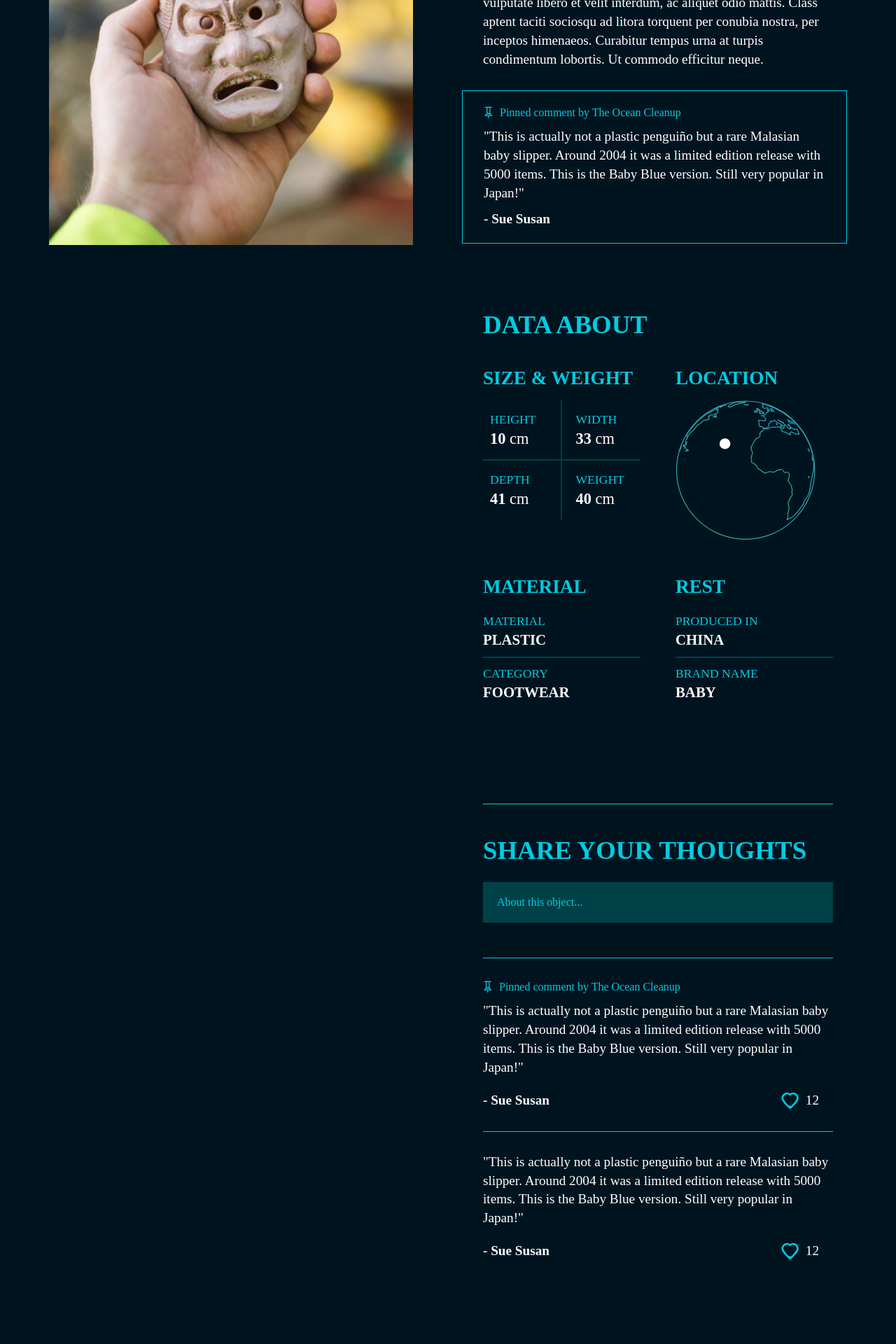
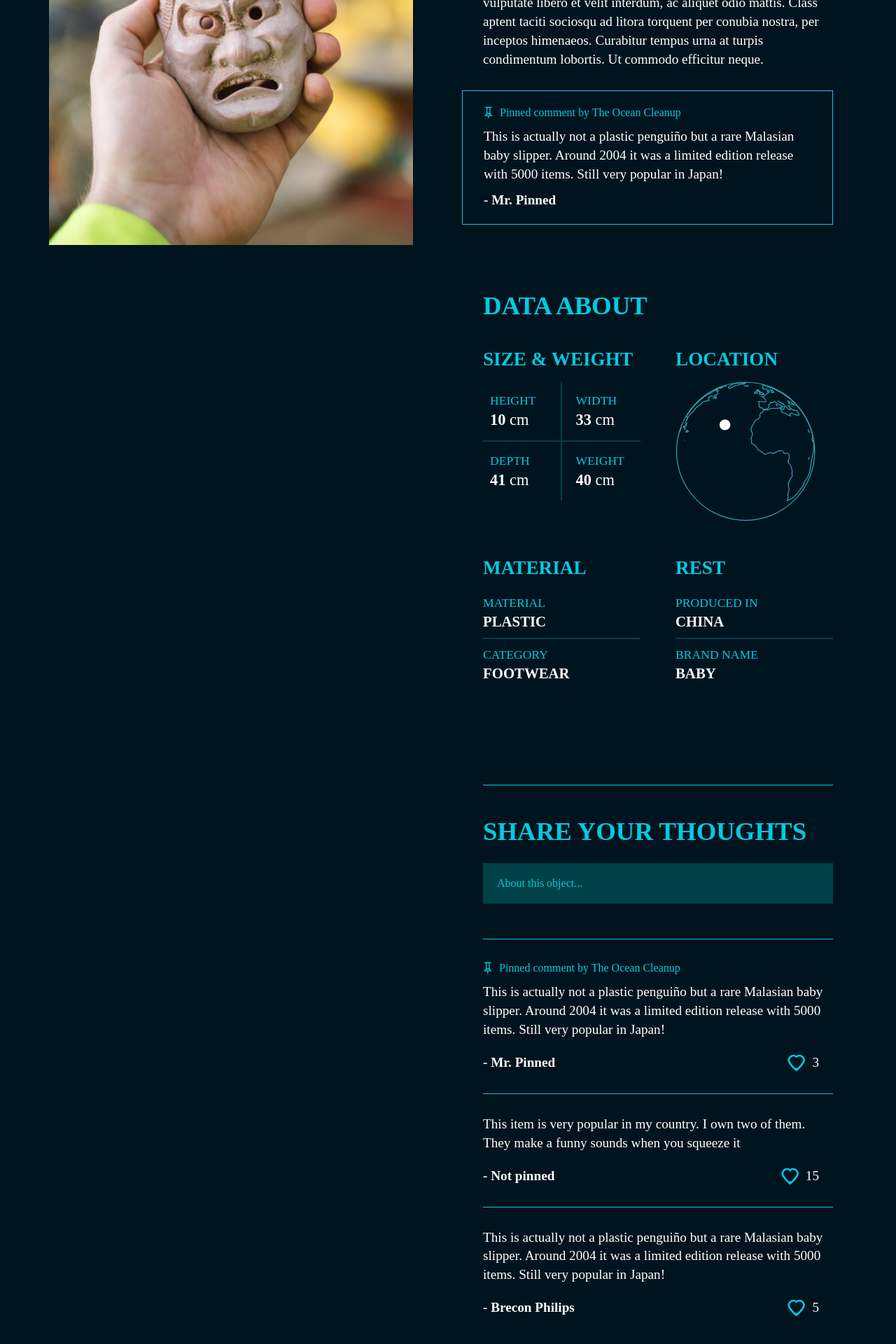
Before and after one commit to teunism/teunis-site, a React app: page /items/doll-head in a window 1280 px wide. Shown: the part 240-2160 px from the top of the page at 70% size. Built offline with nearby package versions, Linux system fonts and the light colour scheme; a web font is replaced by a local one.

Commit message:
Sort comments based on likes and pinned

```diff
--- a/src/components/Atoms/Comments/Comments.js
+++ b/src/components/Atoms/Comments/Comments.js
@@ -5,26 +5,49 @@ import PinIcon from "../../../img/pin.svg";
 
 import "./Comments.scss";
 
-const Comments = () => {
+const Comments = ({ allComments }) => {
+    const sortedComments = allComments.sort(sortComments);
+
+    function sortComments(commentA, commentB) {
+        const likesOfCommentA = commentA.likes ? commentA.likes : 0;
+        const likesOfCommentB = commentB.likes ? commentB.likes : 0;
+
+        if (commentA.pinned) {
+            return -1;
+        }
+        if (commentB.pinned) {
+            return 1;
+        }
+        if (likesOfCommentA < likesOfCommentB) {
+            return 1;
+        }
+        if (likesOfCommentA > likesOfCommentB) {
+            return -1;
+        }
+        return 0;
+    }
+
     return (
         <ol className="comments">
+            {sortedComments.map((comment) => (
                 <li className="comments__comment">
+                    {comment.pinned && (
                         <p className="comments__comment-supertitle">
-                    <img className="comments__pin-icon" src={PinIcon} alt="" />
+                            <img
+                                className="comments__pin-icon"
+                                src={PinIcon}
+                                alt=""
+                            />
                             Pinned comment by The Ocean Cleanup
                         </p>
+                    )}
 
                     <figure>
                         <blockquote className="comments__comment-content">
-                        <p>
-                            "This is actually not a plastic penguiño but a rare
-                            Malasian baby slipper. Around 2004 it was a limited
-                            edition release with 5000 items. This is the Baby
-                            Blue version. Still very popular in Japan!"
-                        </p>
+                            <p>{comment.content}</p>
                         </blockquote>
                         <figcaption className="comments__comment-name">
-                        - Sue Susan
+                            - {comment.name}
                         </figcaption>
                     </figure>
 
@@ -34,33 +57,10 @@ const Comments = () => {
                             src={HeartIcon}
                             alt=""
                         />
-                    12
+                        {comment.likes}
                     </p>
                 </li>
-            <li className="comments__comment">
-                <figure>
-                    <blockquote className="comments__comment-content">
-                        <p>
-                            "This is actually not a plastic penguiño but a rare
-                            Malasian baby slipper. Around 2004 it was a limited
-                            edition release with 5000 items. This is the Baby
-                            Blue version. Still very popular in Japan!"
-                        </p>
-                    </blockquote>
-                    <figcaption className="comments__comment-name">
-                        - Sue Susan
-                    </figcaption>
-                </figure>
-
-                <p className="comments__comment-likes">
-                    <img
-                        className="comments__heart-icon"
-                        src={HeartIcon}
-                        alt=""
-                    />
-                    12
-                </p>
-            </li>
+            ))}
         </ol>
     );
 };
--- a/src/components/Atoms/ItemOptionalData/ItemOptionalData.js
+++ b/src/components/Atoms/ItemOptionalData/ItemOptionalData.js
@@ -3,7 +3,6 @@ import React from "react";
 import "./ItemOptionalData.scss";
 
 const ItemOptionalData = ({ optionalData }) => {
-    console.log(optionalData);
     return (
         <>
             <h3 className="item-optional-data__title">{optionalData.title}</h3>
--- a/src/components/Molecules/CommentSection/CommentSection.js
+++ b/src/components/Molecules/CommentSection/CommentSection.js
@@ -4,7 +4,7 @@ import Comments from "../../Atoms/Comments/Comments";
 
 import "./CommentSection.scss";
 
-const CommentSection = (e) => {
+const CommentSection = ({ allComments }) => {
     const resizeTextArea = (e) => {
         e.target.style.height = "auto";
         e.target.style.height = e.target.scrollHeight + "px";
@@ -22,7 +22,7 @@ const CommentSection = (e) => {
                 onChange={(e) => resizeTextArea(e)}
             ></textarea>
 
-            <Comments />
+            <Comments allComments={allComments} />
         </section>
     );
 };
--- a/src/components/Molecules/PinnedComment/PinnedComment.js
+++ b/src/components/Molecules/PinnedComment/PinnedComment.js
@@ -4,7 +4,7 @@ import PinIcon from "../../../img/pin.svg";
 
 import "./PinnedComment.scss";
 
-const PinnedComment = () => {
+const PinnedComment = ({ commentContent }) => {
     return (
         <figure className="pinned-comment">
             <p className="pinned-comment__supertitle">
@@ -16,15 +16,10 @@ const PinnedComment = () => {
                 Pinned comment by The Ocean Cleanup
             </p>
             <blockquote className="pinned-comment__comment-content">
-                <p>
-                    "This is actually not a plastic penguiño but a rare Malasian
-                    baby slipper. Around 2004 it was a limited edition release
-                    with 5000 items. This is the Baby Blue version. Still very
-                    popular in Japan!"
-                </p>
+                <p>{commentContent.content}</p>
             </blockquote>
             <figcaption className="pinned-comment__comment-name">
-                - Sue Susan
+                - {commentContent.name}
             </figcaption>
         </figure>
     );
--- a/src/components/Molecules/PinnedComment/PinnedComment.scss
+++ b/src/components/Molecules/PinnedComment/PinnedComment.scss
@@ -4,7 +4,7 @@
     @include constrain(small-medium);
     box-sizing: content-box;
     padding: gap(3) gap(4);
-    margin: 0 0 gap(7) -#{gap(4)};
+    margin-left: -#{gap(4)};
     border: 1px solid $blue;
 }
 
--- a/src/components/Templates/ItemDetailTemplate/ItemDetailTemplate.js
+++ b/src/components/Templates/ItemDetailTemplate/ItemDetailTemplate.js
@@ -12,6 +12,8 @@ import "./ItemDetailTemplate.scss";
 const ItemDetailTemplate = () => {
     const { itemUrl } = useParams();
     const item = itemsData.find((item) => item.url == itemUrl);
+
+    const pinnedComment = item.comments.find((comment) => comment.pinned);
 
     return (
         <div className="item-detail-template">
@@ -33,13 +35,15 @@ const ItemDetailTemplate = () => {
                         {item.title}
                     </h1>
                     <p className="item-detail-template__intro">{item.intro}</p>
+
+                    {pinnedComment && (
+                        <PinnedComment commentContent={pinnedComment} />
+                    )}
                 </div>
-
-                <PinnedComment />
 
                 <ItemInfo itemData={item.data} />
 
-                <CommentSection />
+                <CommentSection allComments={item.comments} />
             </section>
         </div>
     );
--- a/src/components/Templates/ItemDetailTemplate/ItemDetailTemplate.scss
+++ b/src/components/Templates/ItemDetailTemplate/ItemDetailTemplate.scss
@@ -37,6 +37,7 @@
 
 .item-detail-template__text {
     @include constrain(small-medium);
+    margin-bottom: gap(7);
 }
 
 .item-detail-template__title {
--- a/src/data/itemsData.js
+++ b/src/data/itemsData.js
@@ -55,18 +55,21 @@ export const itemsData = [
                     "This is actually not a plastic penguiño but a rare Malasian baby slipper. Around 2004 it was a limited edition release with 5000 items. Still very popular in Japan!",
                 name: "Brecon Philips",
                 pinned: false,
+                likes: 5,
             },
             {
                 content:
                     "This is actually not a plastic penguiño but a rare Malasian baby slipper. Around 2004 it was a limited edition release with 5000 items. Still very popular in Japan!",
                 name: "Mr. Pinned",
                 pinned: true,
+                likes: 31,
             },
             {
                 content:
                     "This item is very popular in my country. I own two of them. They make a funny sounds when you squeeze it",
-                name: "Mr. Pinned",
+                name: "Not pinned",
                 pinned: false,
+                likes: 19,
             },
         ],
     },
@@ -122,18 +125,21 @@ export const itemsData = [
                     "This is actually not a plastic penguiño but a rare Malasian baby slipper. Around 2004 it was a limited edition release with 5000 items. Still very popular in Japan!",
                 name: "Brecon Philips",
                 pinned: false,
+                likes: 5,
             },
             {
                 content:
                     "This is actually not a plastic penguiño but a rare Malasian baby slipper. Around 2004 it was a limited edition release with 5000 items. Still very popular in Japan!",
                 name: "Mr. Pinned",
                 pinned: true,
+                likes: 3,
             },
             {
                 content:
                     "This item is very popular in my country. I own two of them. They make a funny sounds when you squeeze it",
-                name: "Mr. Pinned",
+                name: "Not pinned",
                 pinned: false,
+                likes: 15,
             },
         ],
     },
@@ -189,18 +195,21 @@ export const itemsData = [
                     "This is actually not a plastic penguiño but a rare Malasian baby slipper. Around 2004 it was a limited edition release with 5000 items. Still very popular in Japan!",
                 name: "Brecon Philips",
                 pinned: false,
+                likes: 2,
             },
             {
                 content:
                     "This is actually not a plastic penguiño but a rare Malasian baby slipper. Around 2004 it was a limited edition release with 5000 items. Still very popular in Japan!",
                 name: "Mr. Pinned",
                 pinned: true,
+                likes: 43,
             },
             {
                 content:
                     "This item is very popular in my country. I own two of them. They make a funny sounds when you squeeze it",
-                name: "Mr. Pinned",
+                name: "Not pinned",
                 pinned: false,
+                likes: 38,
             },
         ],
     },
```
Lines whose indentation alone changed are shown as unchanged.
